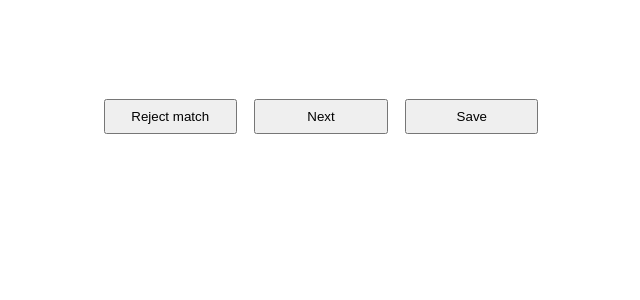
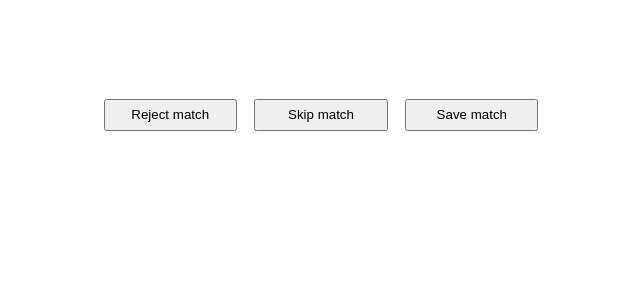
Before and after one commit to Nudin/makesense, a Flask app: page / in a window 1280 px wide. Shown: the part 172-472 px from the top of the page, without its empty margins (319-959 px from the left). Run offline with Flask 2, Linux system fonts and the light colour scheme; the visitor is signed in with stand-in values (Sample User, id 1); data that the repository does not hold is empty; parts of the project's set-up code (start-up, migrations or seed data) failed here and were passed over; some libraries are stand-ins or nearby versions.

Commit message:
Make sure the buttons are of same size

```diff
--- a/static/main.css
+++ b/static/main.css
@@ -76,7 +76,7 @@ button {
 }
 
 #rejectbtn, #nextbtn, #savebtn {
-	padding: 0.6em;
+	padding: 0.5em;
 	width: 10em;
 }
 
--- a/templates/index.html
+++ b/templates/index.html
@@ -34,8 +34,8 @@
         {% if username %}
         <div id="buttons">
                 <button id="rejectbtn">Reject match</button>
-                <button id="nextbtn">Next</button>
-                <button id="savebtn">Save</button>
+                <button id="nextbtn">Skip match</button>
+                <button id="savebtn">Save match</button>
         </div>
         {% endif %}
         </div>
```
